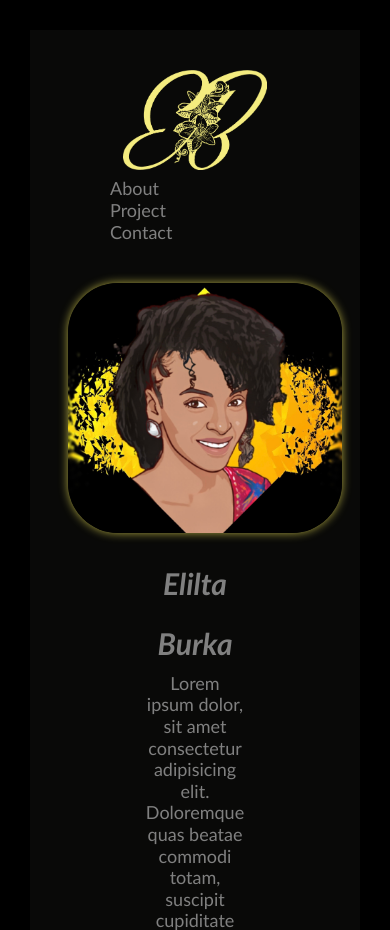
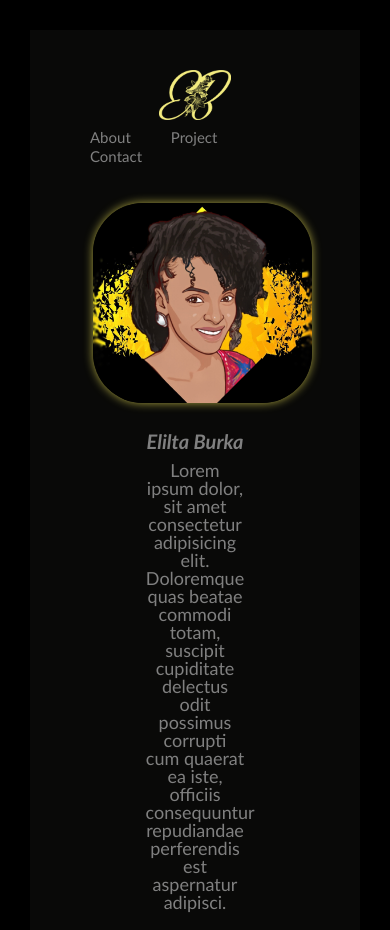
Before and after one commit to eburka/Portfolio, a plain HTML site: page index.html in a window 390 px wide. Shown: the top 930 px of the page. Drawn offline with Linux system fonts and the light colour scheme.

Commit message:
mq header

```diff
--- a/assets/css/style.css
+++ b/assets/css/style.css
@@ -189,7 +189,8 @@ footer img {
 
 
     header nav ul li a {
-        font-size: 25px;
+        padding: 0 20px;
+        font-size: 30px;
     }
 
     img {
@@ -223,20 +224,27 @@ footer img {
 @media screen and (max-width: 594px) {
 
     header nav ul li a {
-       font-size: 18px;
+       font-size: 15px;
+    }
+
+
+    img {
+        height: 50px;
     }
 
     .hero-bio h1 {
-        font-size: 30px;
+        font-size: 20px;
+        width: 100%;
     }
 
     .hero-img img {
-        height: 250px
+        height: 200px
     }
 
     .hero-bio p {
         text-align: center;
-        line-height: 1.2;
+        object-fit: cover;
+        line-height: 1;
     }
 
     .project1 {
```
